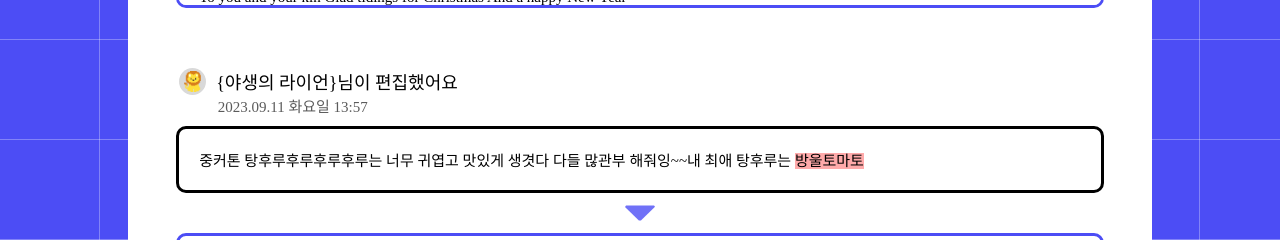
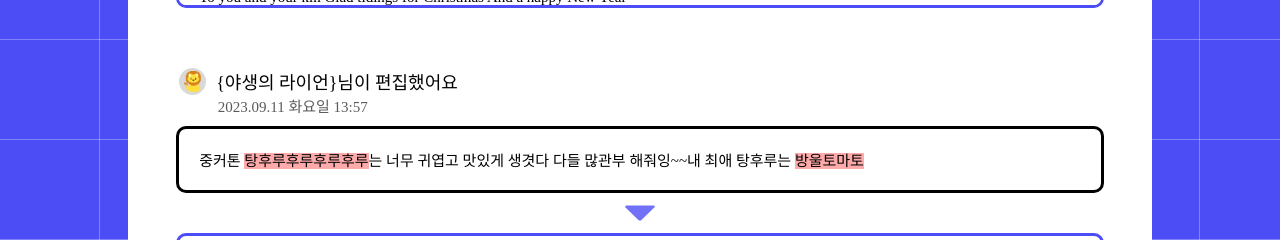
Before and after one commit to cau-likelion-org/kiwi-client, a Next.js app: page /docHistory in a window 1280 px wide. Shown: the part 960-1200 px from the top of the page. Built offline with nearby package versions, Linux system fonts and the light colour scheme; a web font is replaced by a local one.

Commit message:
chore : 샘플데이터 수정

```diff
--- a/src/components/docHistory/DocHistory.tsx
+++ b/src/components/docHistory/DocHistory.tsx
@@ -25,7 +25,7 @@ const sampleData = [
 		user: '야생의 라이언',
 		date: '2023.09.11 화요일 13:57',
 		original:
-			'중커톤 탕후루후루후루후루는 너무 귀엽고 맛있게 생겻다 다들 많관부 해줘잉~~내 최애 탕후루는 <delete>방울토마토</delete>',
+			'중커톤 <delete>탕후루후루후루후루</delete>는 너무 귀엽고 맛있게 생겻다 다들 많관부 해줘잉~~내 최애 탕후루는 <delete>방울토마토</delete>',
 		modify:
 			'중커톤 <modify>학교 앞 탕후루</modify>는 너무 귀엽고 맛있게 생겻다 다들 많관부 해줘잉~~내 최애 탕후루는 <modify>통귤!</modify>',
 	},
```
